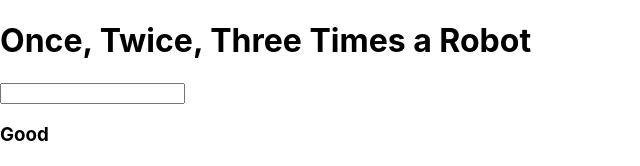
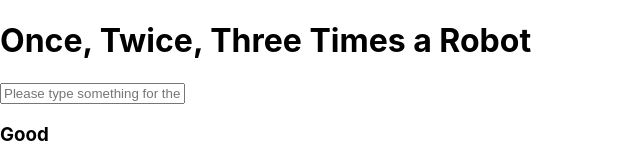
Before and after one commit to learn-academy-2023-bravo/bravo23-office-hours, a React (Create React App) app in the folder react-projects/inputs-week4-office/: page / in a window 1280 px wide. Shown: the top 166 px of the page, without its empty margins (0-640 px from the left). Built offline with nearby package versions, Linux system fonts and the light colour scheme.

Commit message:
good robot

```diff
--- a/react-projects/inputs-week4-office/src/App.js
+++ b/react-projects/inputs-week4-office/src/App.js
@@ -1,16 +1,27 @@
 // import
-import React from "react"
+import React, {useState} from "react"
 
 // functional component declaration
 const App = () => {
   // state values, inputs, and event listener method
+  const [userInput, setUserInput] = useState("")
+  // custom function for userInput
+  const handleChange = (e) => {
+   setUserInput(e.target.value)
+  }
 
   // return to the UI
   return(
     <>
       <h1>Once, Twice, Three Times a Robot</h1>
-      <input />
+      <input
+        type="text"
+        placeholder="Please type something for the robots to repeat"
+        value={userInput}
+        onChange={handleChange}
+      />
       <h3>Good</h3>
+      {userInput}
       <h3>Bad</h3>
       <h3>Mod</h3>
     </>
```
Also changed, not shown: 1 other file (tests, documents, lock files or other folders).
